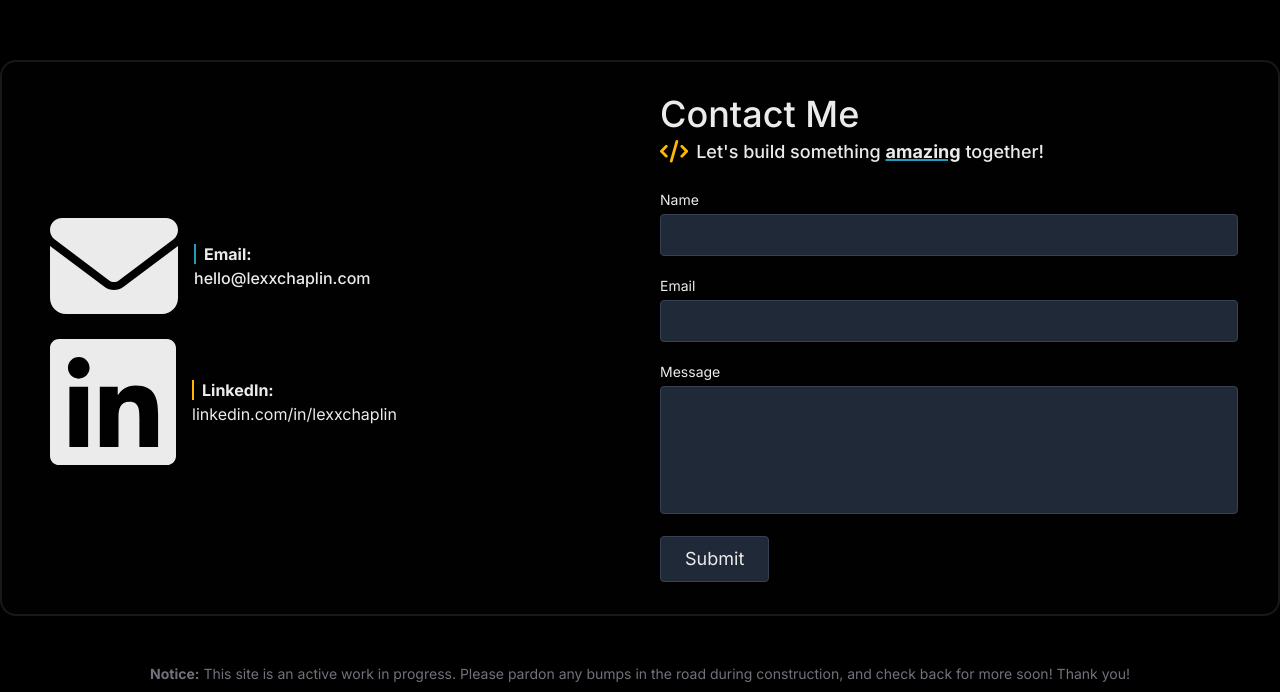
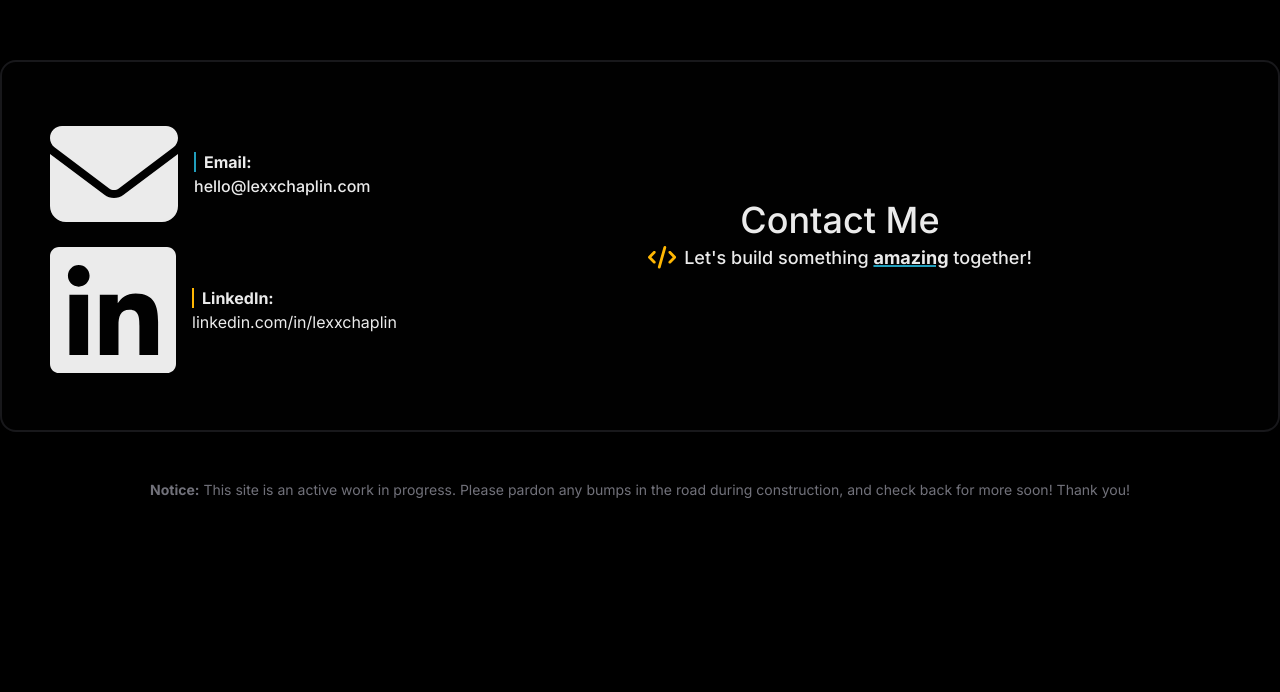
Before and after one commit to LexxButOnline/portfolio, a Next.js app: page / in a window 1280 px wide. Shown: the part 1794-2486 px from the top of the page. Built offline with nearby package versions, Linux system fonts and the light colour scheme.

Commit message:
netlify forms isn't working. remove for now

```diff
--- a/src/components/Contact.tsx
+++ b/src/components/Contact.tsx
@@ -57,7 +57,17 @@ export default function Contact() {
                             </div>
                         </div>
 
-                        <form
+                        {/* Start comment out later */}
+                        <div className="flex flex-col justify-center items-center"><h2 className=" text-4xl font-medium title-font">
+                            Contact Me
+                        </h2>
+                            <p className="mt-1 mb-5 font-medium text-lg">
+                                <span className="text-tertiary mr-2"><FontAwesomeIcon size="lg" icon={faCode} /></span>Let's build  something <span className=" underline decoration-secondary decoration-2 font-bold">amazing</span> together!
+                            </p>
+                        </div>
+                        {/* End comment out later */}
+
+                        {/* <form
                             data-netlify="true"
                             name="contact"
                             onSubmit={handleSubmit}
@@ -111,7 +121,7 @@ export default function Contact() {
                                 className="bg-gray-800 border border-gray-700 py-2 px-6 focus:border-1 focus:border-white hover:bg-secondary hover:text-primary hover:ring-1 hover:ring-white rounded text-lg">
                                 Submit
                             </button>
-                        </form>
+                        </form> */}
 
                     </div>
 
```
